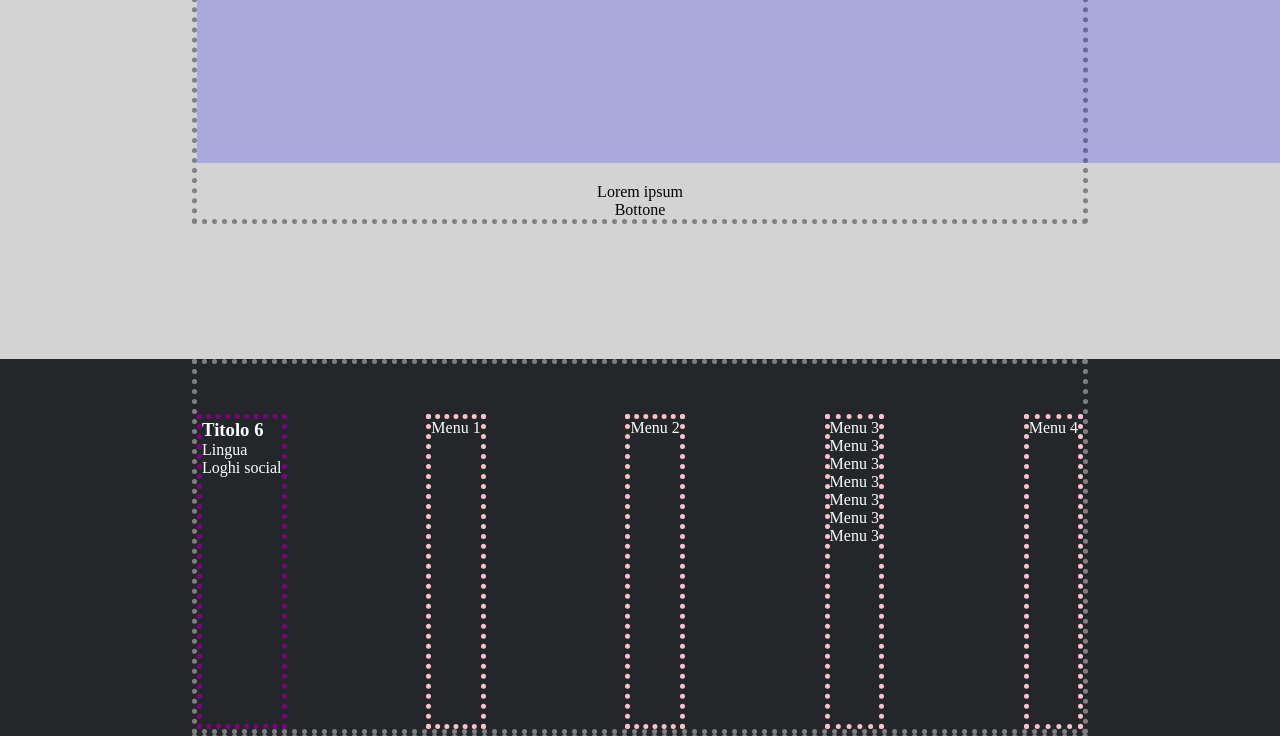
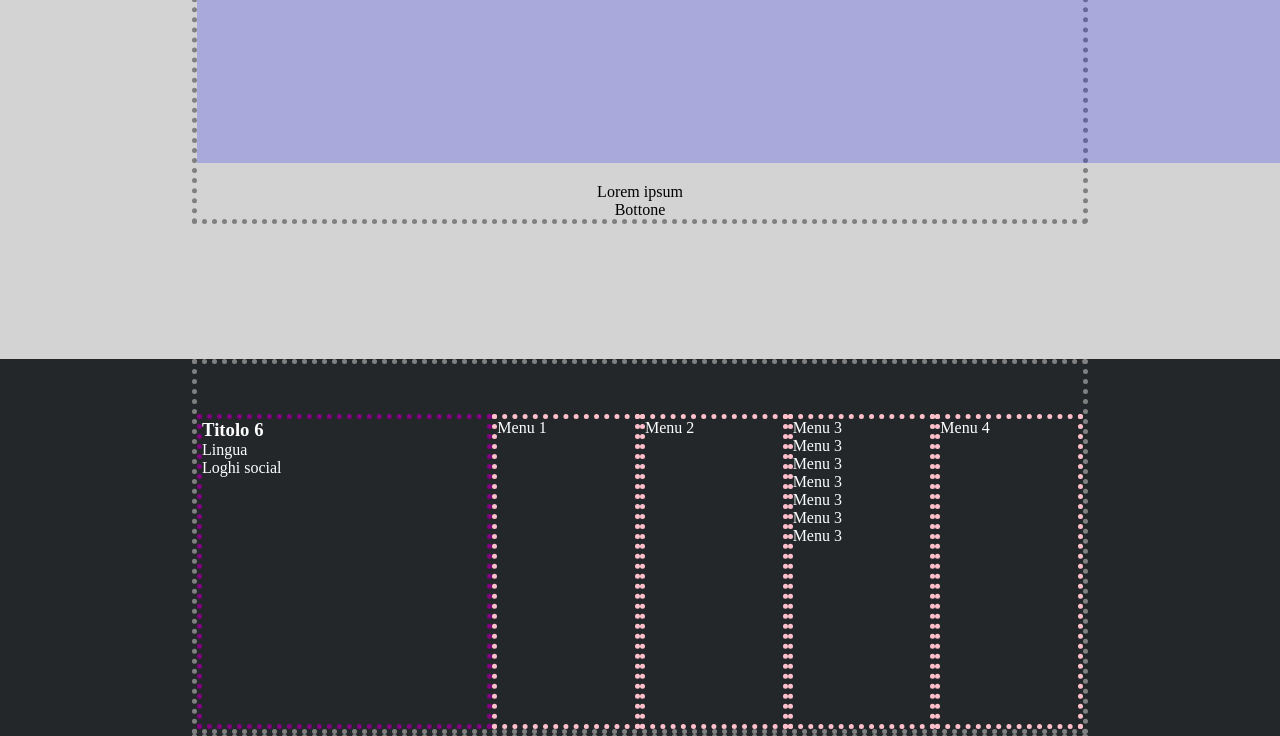
Before and after one commit to clmb00/htmlcss-struttura-discord, a plain HTML site: page index.html in a window 1280 px wide. Shown: the part 4266-5002 px from the top of the page. Drawn offline with Linux system fonts and the light colour scheme.

Commit message:
[FIX] footer

```diff
--- a/css/style.css
+++ b/css/style.css
@@ -104,14 +104,15 @@ footer .top{
   height: 60%;
   padding-top: 50px;
   display: flex;
-  justify-content: space-between;
 }
 
 footer .top .social{
+  width: calc(100%/3);
   border: 5px dotted purple;
 }
 
 footer .top .menu{
+  width: calc(100%/6);
   border: 5px dotted pink;
 }
 
```
